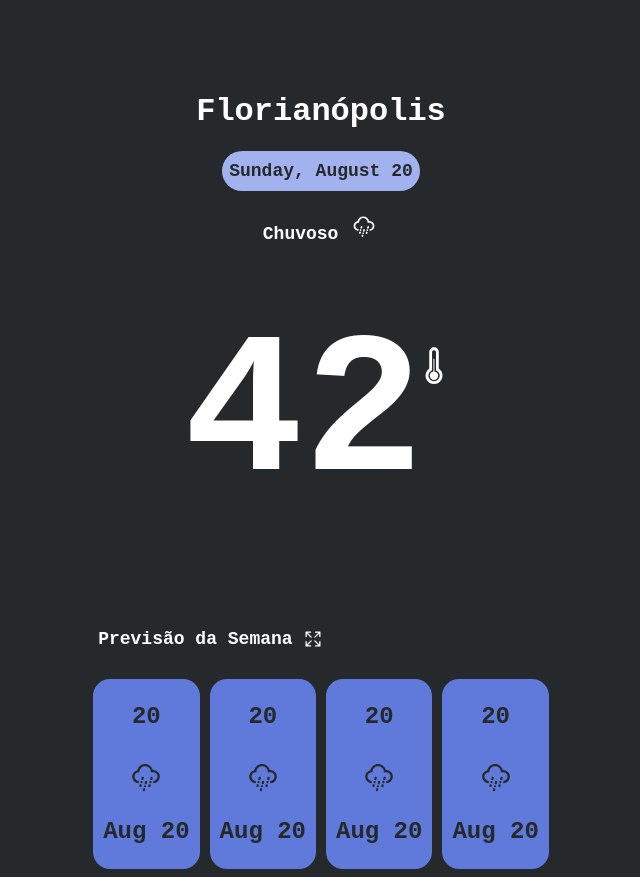
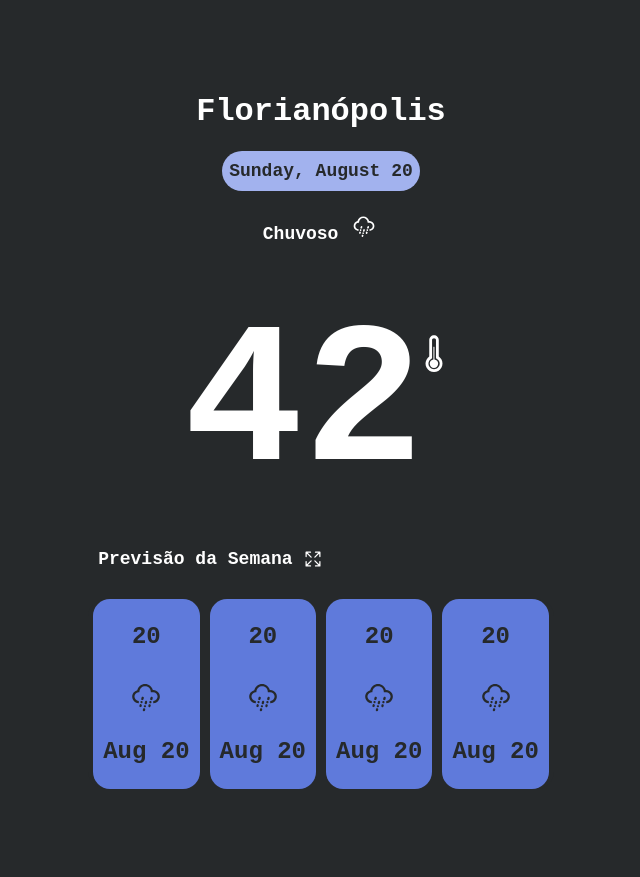
Before and after one commit to GustavoBoscoGit/weather-prediction-portfolio-frontend, a React (Create React App) app: page / in a window 1280 px wide. Shown: the whole page, without its empty margins (319-959 px from the left). After the commit the page ends 800 px from the top, so only its background shows below. Built offline with nearby package versions, Linux system fonts and the light colour scheme; the HTML template or start-up script is replaced by a standard one.

Commit message:
ajustes no margin

```diff
--- a/src/index.css
+++ b/src/index.css
@@ -50,20 +50,20 @@
   font-style: normal;
   font-weight: 550;
   line-height: normal;
-  margin-top: 40px;
+  margin-top: 30px;
 }
 
 .WiThermometer {
   color: #FFF;
   margin-left: -15px;
-  margin-bottom: 250px;
+  margin-bottom: 265px;
   background-color: transparent;
 }
 
 .cardsPrevisaoSemana {
   align-items: center;
   flex: wrap;
-  margin-top: -50px;
+  margin-top: -120px;
 }
 
 .centered-label {
```
